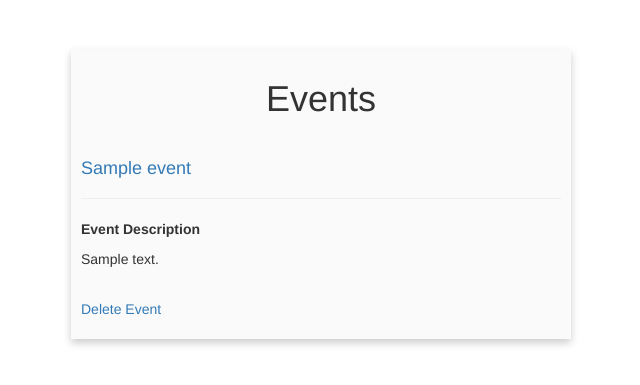
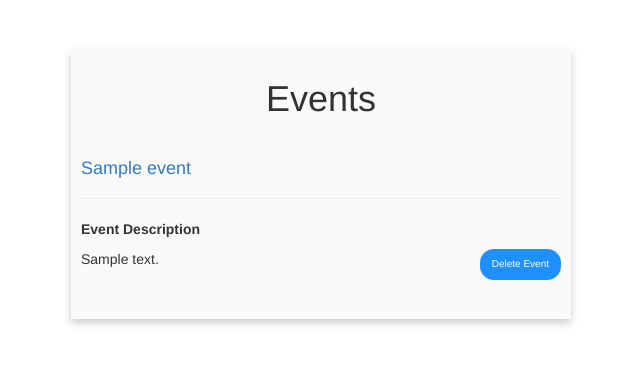
Before and after one commit to lotnee/Comp4920, a Flask app: page /view-events in a window 1280 px wide. Shown: the part 51-436 px from the top of the page, without its empty margins (319-959 px from the left). Run offline with Flask 2, Linux system fonts and the light colour scheme; a user stored in the database is signed in; a database or web service that is not in the repository returns one stand-in record (values such as "Sample title"); some libraries are stand-ins or nearby versions.

Commit message:
changed delete event into a button

```diff
--- a/app/templates/events.html
+++ b/app/templates/events.html
@@ -15,6 +15,19 @@
     box-shadow: 0 4px 8px 0 rgba(0, 0, 0, 0.2);
     padding:10px;
 }
+
+a.delete {
+   background-color: #1E90FF;
+   color: white;
+   cursor: pointer;
+   width: auto;
+   border-radius: 14px;
+   padding: 8px 12px;
+   margin: 8px 0;
+   float: right;
+   margin-top:-50px;
+   font-size: 10px;
+}
 </style>
 
 <body>
@@ -26,7 +39,7 @@
            <p><b>Event Description</b></p>
            <p>{{dictionary_item['description']}}</p>
            <br>
-           <p><a href="{{url_for('delete_event', id = dictionary_item['_id'])}}">Delete Event</a></p>
+           <a href="{{url_for('delete_event', id = dictionary_item['_id'])}}" class="delete">Delete Event</a></p>
         {% endfor %}
     </div>
 {% endblock %}
```
